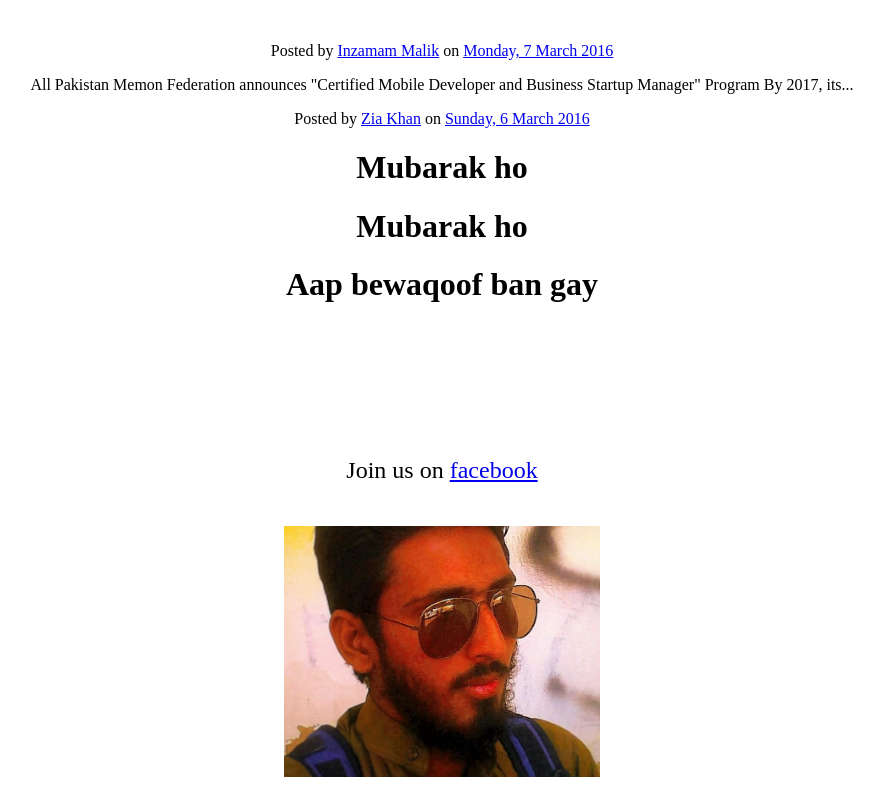
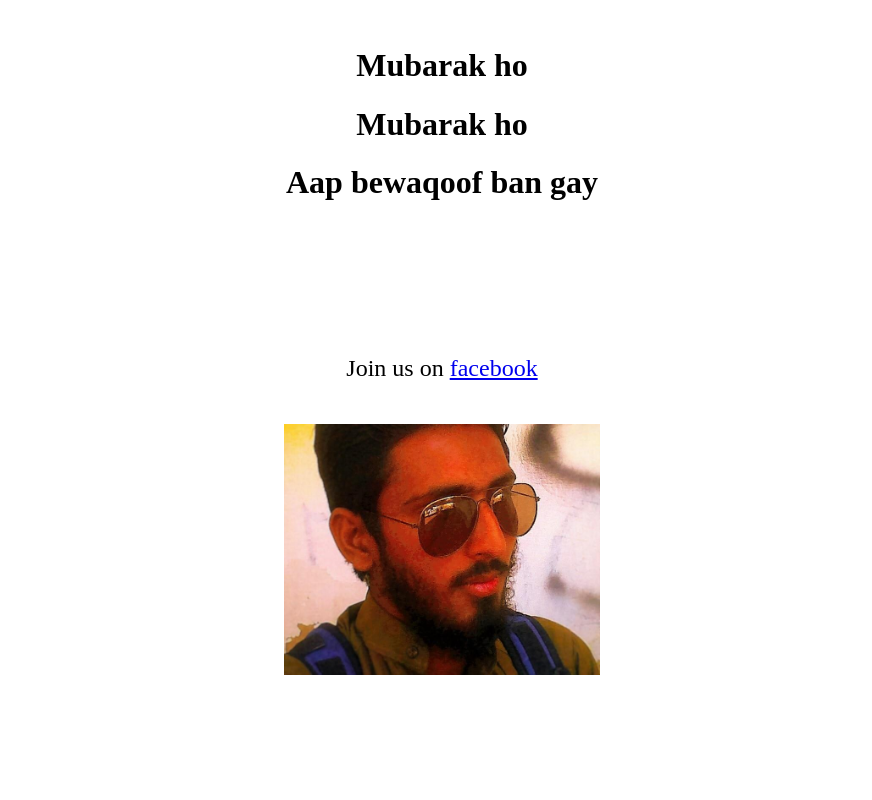
Before and after one commit to mInzamamMalik/agr, a plain HTML site: page index.html in a window 1280 px wide. Shown: the whole page, without its empty margins (198-1070 px from the left). Drawn offline with Linux system fonts and the light colour scheme.

Commit message:
Update index.html

```diff
--- a/index.html
+++ b/index.html
@@ -46,17 +46,6 @@
 
 
 
-<div class="fb-post" data-href="https://www.facebook.com/malikasinger/posts/965268626875244?pnref=story" data-width="500"><div class="fb-xfbml-parse-ignore"><blockquote cite="https://www.facebook.com/malikasinger/posts/965268626875244">Posted by <a href="#" role="button">Inzamam Malik</a> on&nbsp;<a href="https://www.facebook.com/malikasinger/posts/965268626875244">Monday, 7 March 2016</a></blockquote></div></div>
-
-
-
-<div id="fb-root"></div><script>(function(d, s, id) {  var js, fjs = d.getElementsByTagName(s)[0];  if (d.getElementById(id)) return;  js = d.createElement(s); js.id = id;  js.src = "//connect.facebook.net/en_GB/sdk.js#xfbml=1&version=v2.3";  fjs.parentNode.insertBefore(js, fjs);}(document, 'script', 'facebook-jssdk'));</script><div class="fb-post" data-href="https://www.facebook.com/ziakhan/posts/10153321221407623" data-width="500"><div class="fb-xfbml-parse-ignore"><blockquote cite="https://www.facebook.com/ziakhan/posts/10153321221407623"><p>All Pakistan Memon Federation announces &quot;Certified Mobile Developer and Business Startup Manager&quot; Program By 2017, its...</p>Posted by <a href="https://www.facebook.com/ziakhan">Zia Khan</a> on&nbsp;<a href="https://www.facebook.com/ziakhan/posts/10153321221407623">Sunday, 6 March 2016</a></blockquote></div></div>
-
-
-
-
-
-
 <h1>Mubarak ho</h1>
 <h1>Mubarak ho</h1>
 <h1>Aap bewaqoof ban gay</h1>
```
